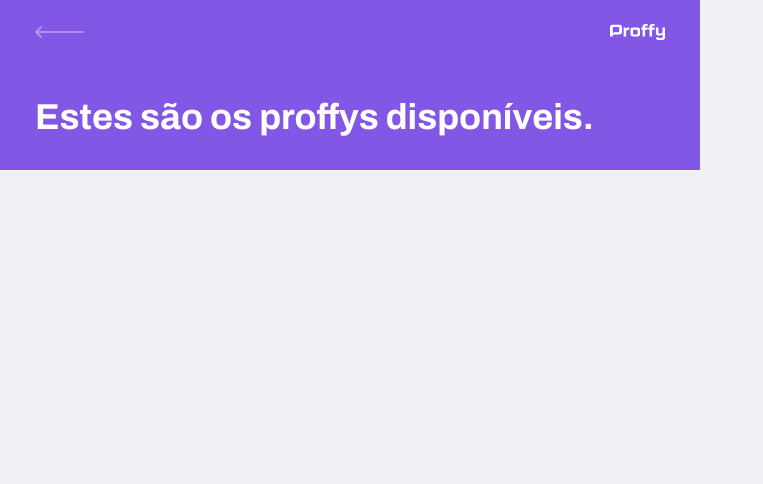
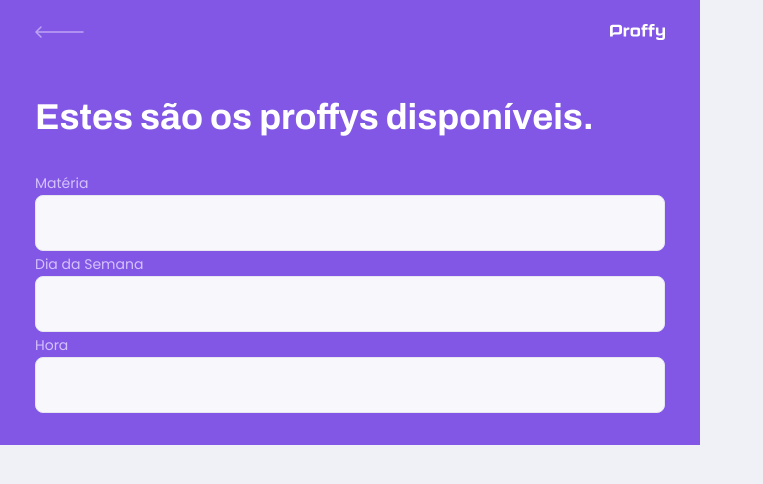
Before and after one commit to DaviCecilio/proffy-app, a React (Create React App) app: page /study in a window 1280 px wide. Shown: the top 484 px of the page, without its empty margins (0-763 px from the left). Built offline with nearby package versions, Linux system fonts and the light colour scheme.

Commit message:
feat(TeacherList): add children form in teacher list to PageHeader

```diff
--- a/src/pages/TeacherList/index.tsx
+++ b/src/pages/TeacherList/index.tsx
@@ -8,7 +8,22 @@ function TeacherList() {
     <PageTeacherContainer>
       <div id="page-teacher-list" className="container">
         <PageHeader title="Estes são os proffys disponíveis.">
+          <form id="search-teachers">
+            <div className="input-block">
+              <label htmlFor="subject">Matéria</label>
+              <input type="text" id="subject" />
+            </div>
 
+            <div className="input-block">
+              <label htmlFor="week_day">Dia da Semana</label>
+              <input type="text" id="week_day" />
+            </div>
+
+            <div className="input-block">
+              <label htmlFor="time">Hora</label>
+              <input type="text" id="time" />
+            </div>
+          </form>
         </PageHeader>
       </div>
     </PageTeacherContainer>
--- a/src/pages/TeacherList/styles.tsx
+++ b/src/pages/TeacherList/styles.tsx
@@ -7,6 +7,45 @@ const PageTeacherContainer = styled.section`
   #page-teacher-list {
     width: 100%;
   }
+
+  form#search-teachers {
+    margin-top: 3.2rem;
+
+    label {
+      color: var(--color-text-in-primary);
+    }
+
+    .input-block {
+      position: relative;
+
+      label {
+        font-size: 1.4rem;
+      }
+
+      input {
+        width: 100%;
+        height: 5.6rem;
+        margin-top: 0.8;
+        border-radius: 0.8rem;
+        background: var(--color-input-background);
+        border: 1px solid var(--color-line-in-white);
+        outline: 0;
+        padding: 0 1.6rem;
+        font: 1.6rem Archivo;
+      }
+
+      &:focus-within::after {
+        width: calc(100% - 3.2rem);
+        height: 2px;
+        content: "";
+        background: var(--color-primary-light);
+        position: absolute;
+        left: 1.6rem;
+        right: 1.6rem;
+        bottom: 0;
+      }
+    }
+  }
 `;
 
 export default PageTeacherContainer;
```
